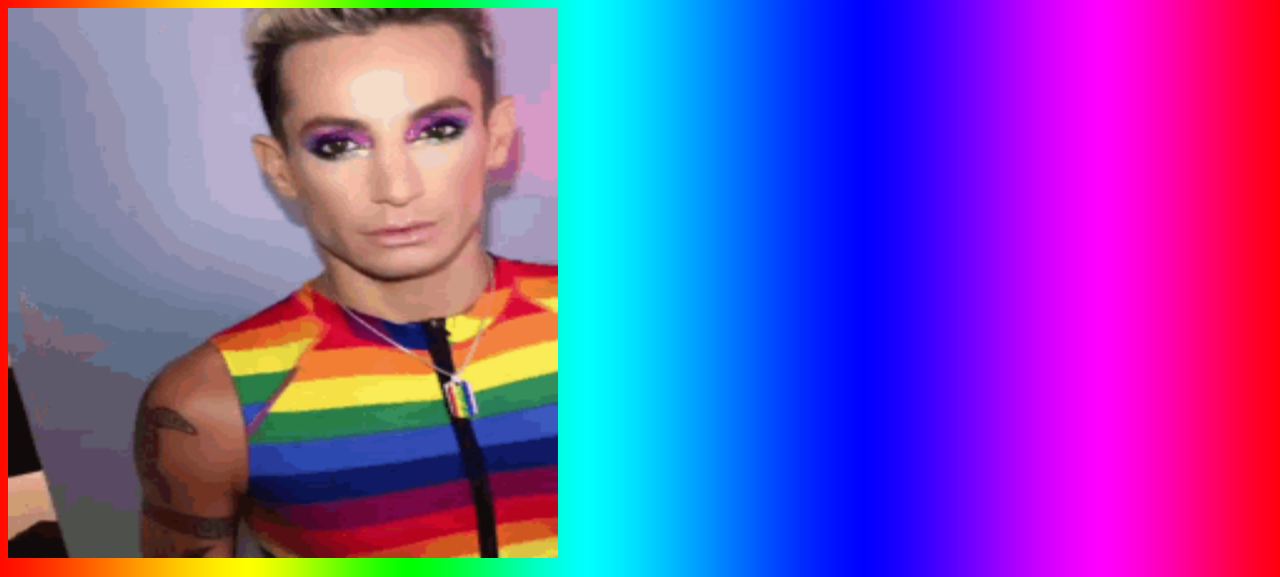
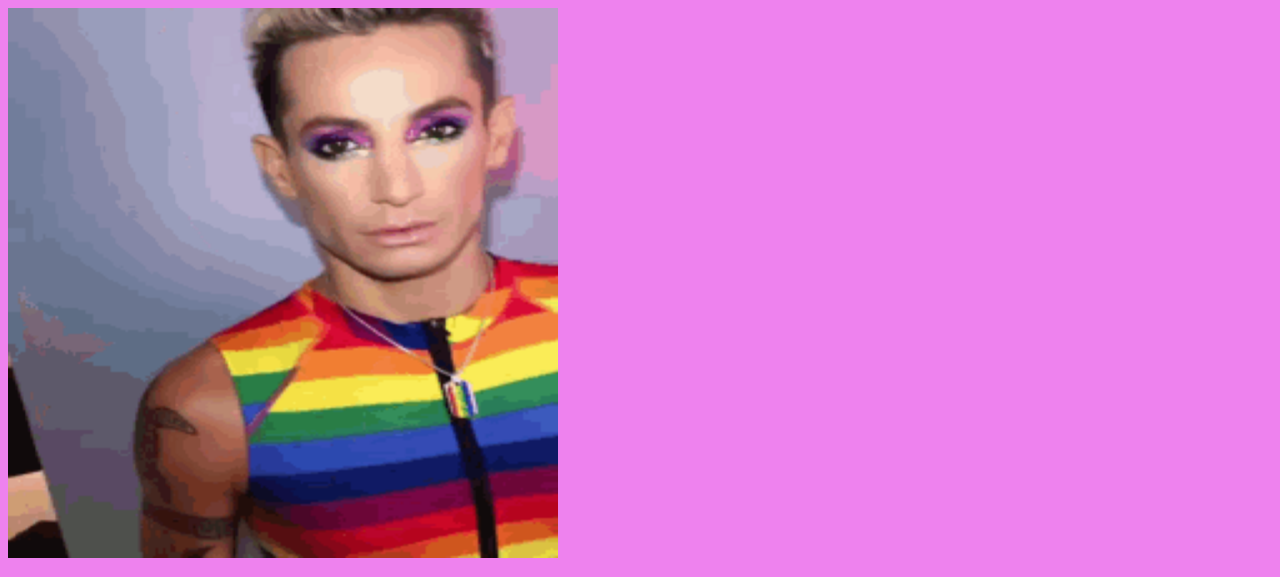
Before and after one commit to Lizz2404/Exercise-7, a plain HTML site: page index.html in a window 1280 px wide. Shown: the top 577 px of the page. Drawn offline with Linux system fonts and the light colour scheme.

Commit message:
changed background

```diff
--- a/index.html
+++ b/index.html
@@ -1,16 +1,7 @@
 <!DOCTYPE html>
 <html lang="en-ca">
-<head>
 <title> Exercise 7 </title>
-<style>
-body {
-	background-image:
-  url('rainbow.png');
-  background-size:100% 100%;
-}
-
-</style>
-</head>
+<body style="background-color:violet;">
 <img src="frankie-grande-rainbow.gif" alt="Slay" style="width:550px;height:550px;">
  <h1>Elizabeth Green</h1>
  <h2>Github Setup Complete!</h2>
```
